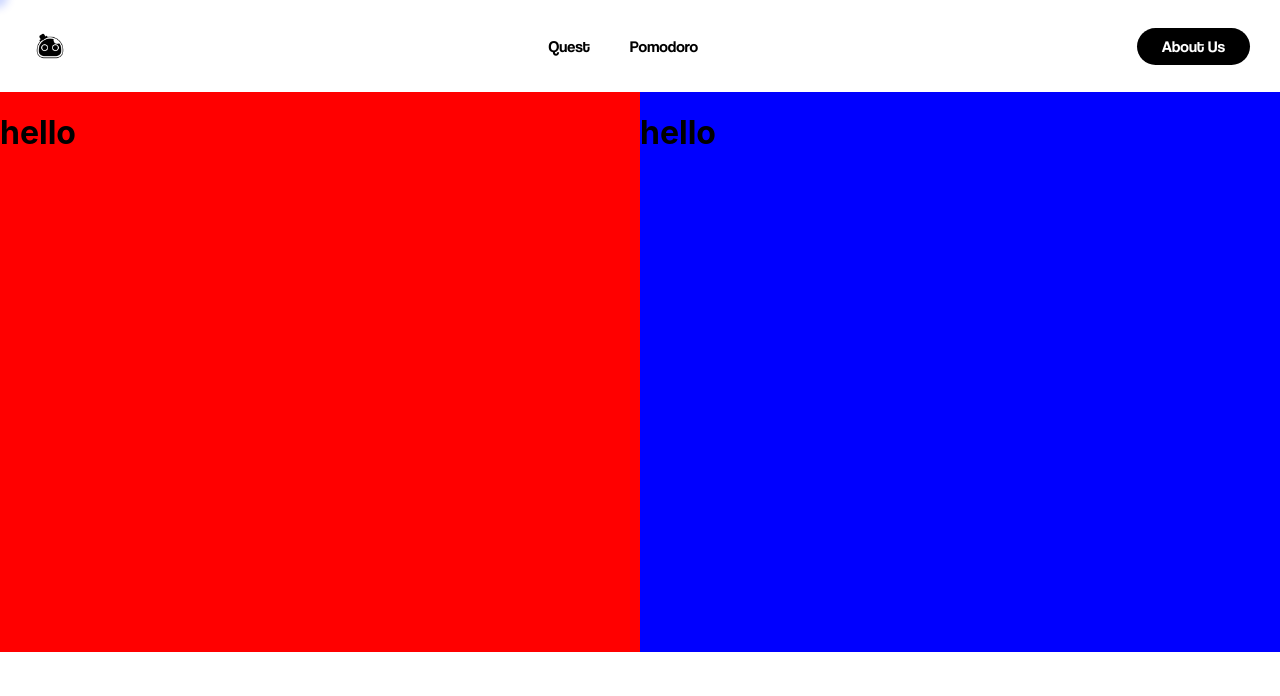
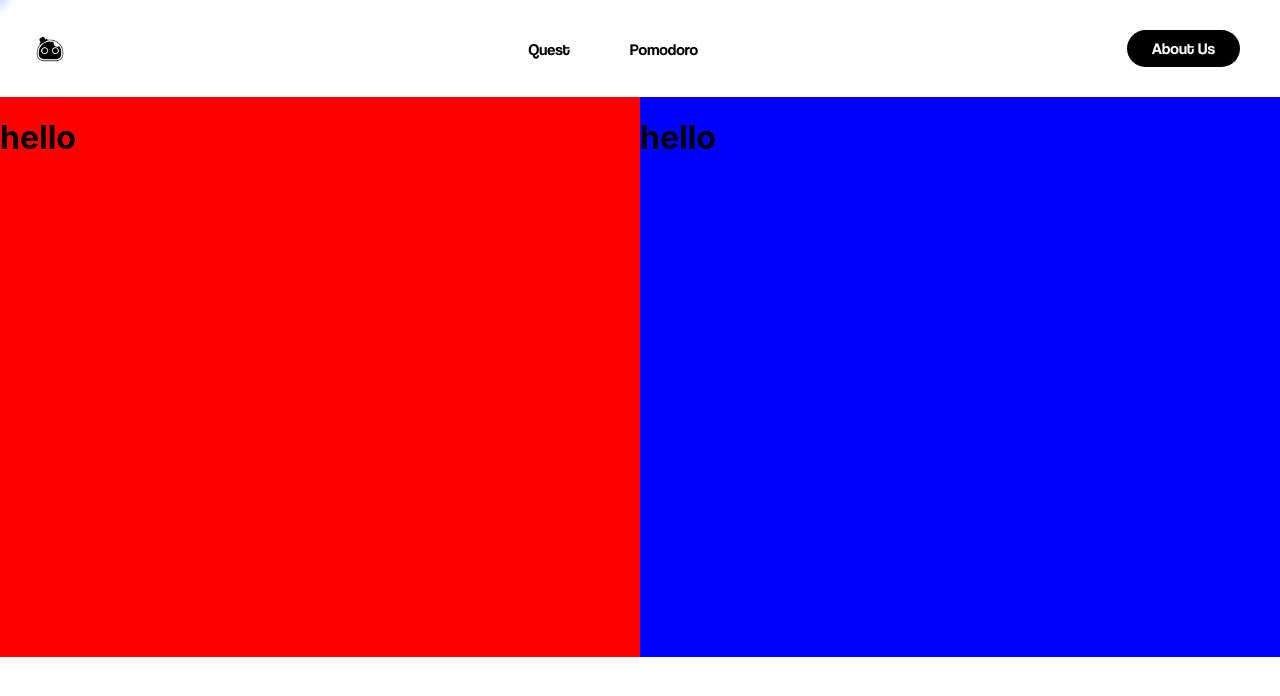
Before and after one commit to Four-Bits/quantum-x, a React (Create React App) app: page / in a window 1280 px wide. Shown: the top 696 px of the page. Built offline with nearby package versions, Linux system fonts and the light colour scheme.

Commit message:
better navbar implementation

```diff
--- a/src/index.css
+++ b/src/index.css
@@ -21,6 +21,13 @@ code {
 li, a, button{
   font-size : 16px;
   font-family: coolvetica;
+}
+
+a{
+  padding : 10px;
+  /* border : solid white;
+  border-radius: 50px; */
+  border-radius: 50px;
 }
 
 .navbar{
```
